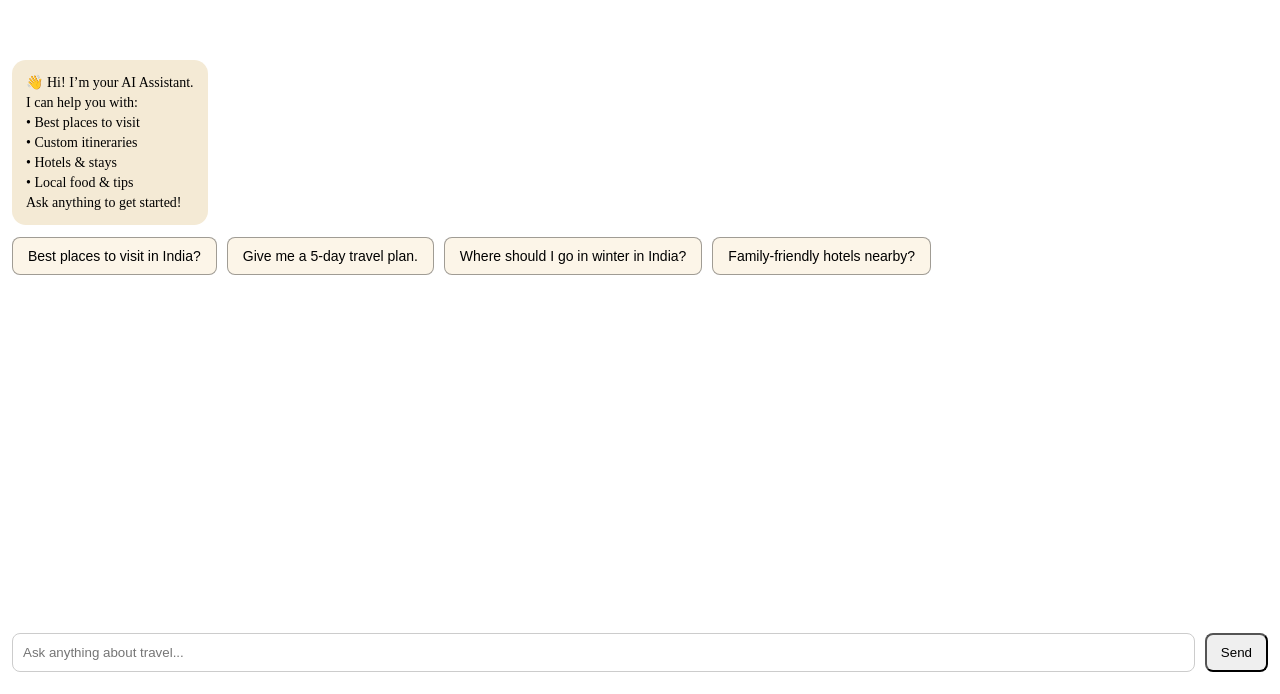
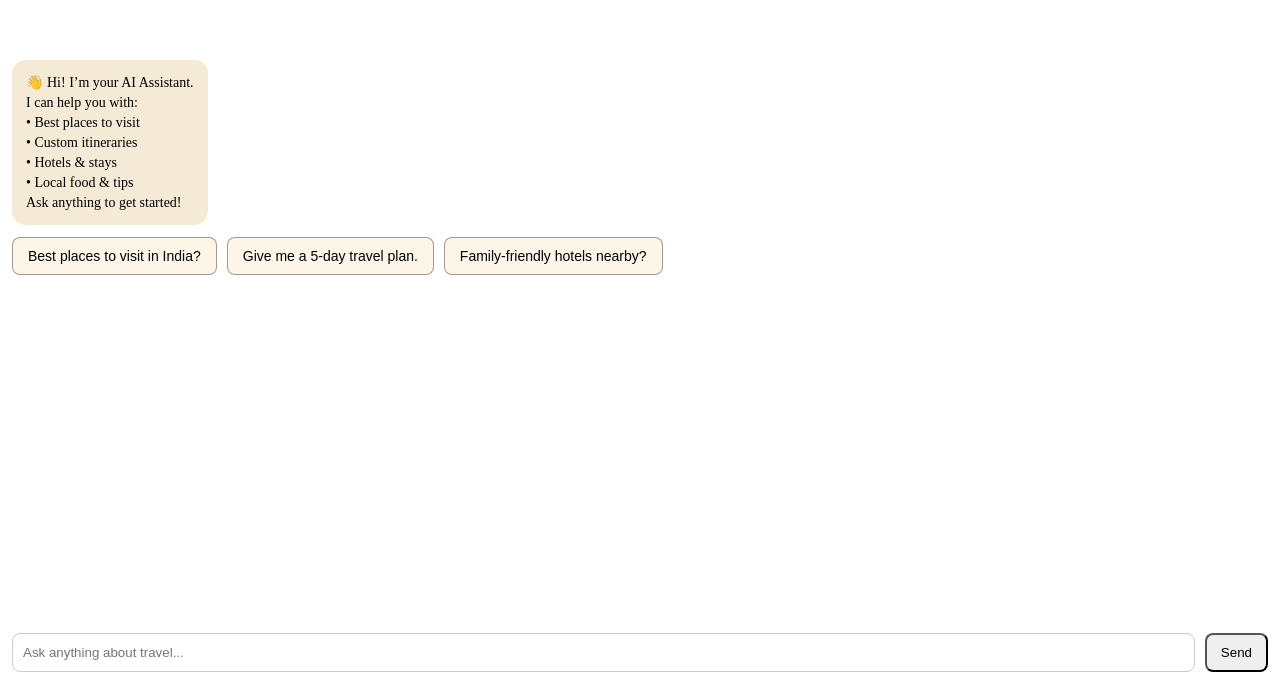
Before and after one commit to Himanshu0-7/travel-chatbot, a Next.js app: page /chat in a window 1280 px wide. Shown: the part 106-800 px from the top of the page. Built offline with nearby package versions, Linux system fonts and the light colour scheme; a web font is replaced by a local one.

Commit message:
improve css

```diff
--- a/src/app/chat/page.js
+++ b/src/app/chat/page.js
@@ -30,7 +30,6 @@ export default function ChatPage() {
   [
     "Best places to visit in India?",
     "Give me a 5-day travel plan.",
-    "Where should I go in winter in India?",
     "Family-friendly hotels nearby?"
   ];
 
```
